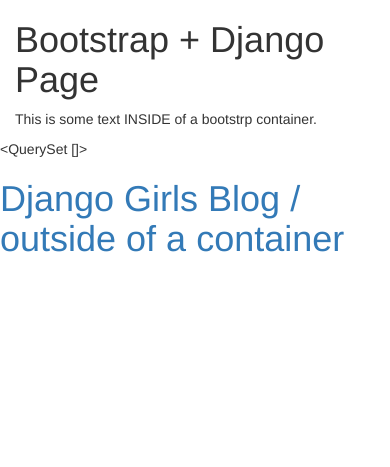
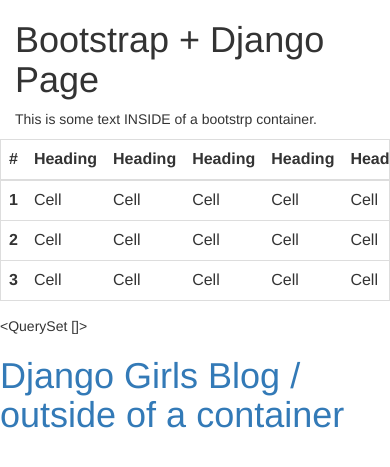
Before and after one commit to joseberlines/my-first-blog, a Django app: page / in a window 390 px wide. Shown: the top 467 px of the page. Run offline with Django 3.2, Linux system fonts and the light colour scheme; data that the repository does not hold is empty; some libraries are stand-ins or nearby versions.

Commit message:
adding a table bootstrap responsive

```diff
--- a/blog/templates/blog/post_list.html
+++ b/blog/templates/blog/post_list.html
@@ -23,6 +23,62 @@
   <p>This is some text INSIDE of a bootstrp container.</p>
 </div>
 
+<div class="table-responsive">
+  <table class="table">
+    <thead>
+      <tr>
+        <th scope="col">#</th>
+        <th scope="col">Heading</th>
+        <th scope="col">Heading</th>
+        <th scope="col">Heading</th>
+        <th scope="col">Heading</th>
+        <th scope="col">Heading</th>
+        <th scope="col">Heading</th>
+        <th scope="col">Heading</th>
+        <th scope="col">Heading</th>
+        <th scope="col">Heading</th>
+      </tr>
+    </thead>
+    <tbody>
+      <tr>
+        <th scope="row">1</th>
+        <td>Cell</td>
+        <td>Cell</td>
+        <td>Cell</td>
+        <td>Cell</td>
+        <td>Cell</td>
+        <td>Cell</td>
+        <td>Cell</td>
+        <td>Cell</td>
+        <td>Cell</td>
+      </tr>
+      <tr>
+        <th scope="row">2</th>
+        <td>Cell</td>
+        <td>Cell</td>
+        <td>Cell</td>
+        <td>Cell</td>
+        <td>Cell</td>
+        <td>Cell</td>
+        <td>Cell</td>
+        <td>Cell</td>
+        <td>Cell</td>
+      </tr>
+      <tr>
+        <th scope="row">3</th>
+        <td>Cell</td>
+        <td>Cell</td>
+        <td>Cell</td>
+        <td>Cell</td>
+        <td>Cell</td>
+        <td>Cell</td>
+        <td>Cell</td>
+        <td>Cell</td>
+        <td>Cell</td>
+      </tr>
+    </tbody>
+  </table>
+</div>
 
 </head>
 <body>
```
